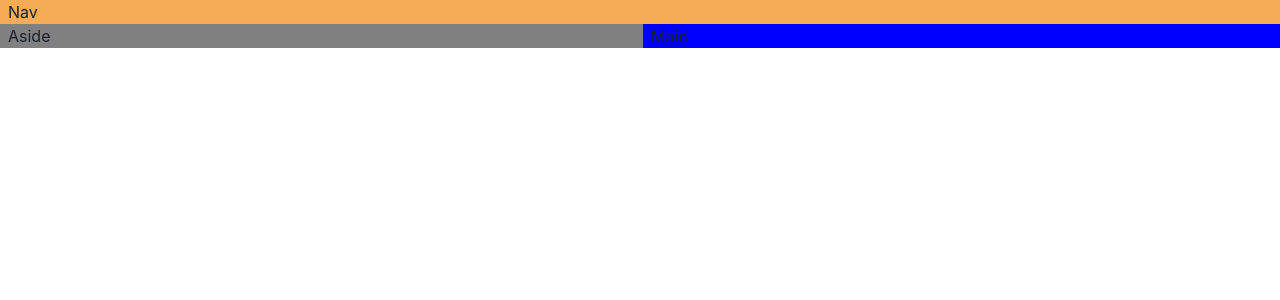
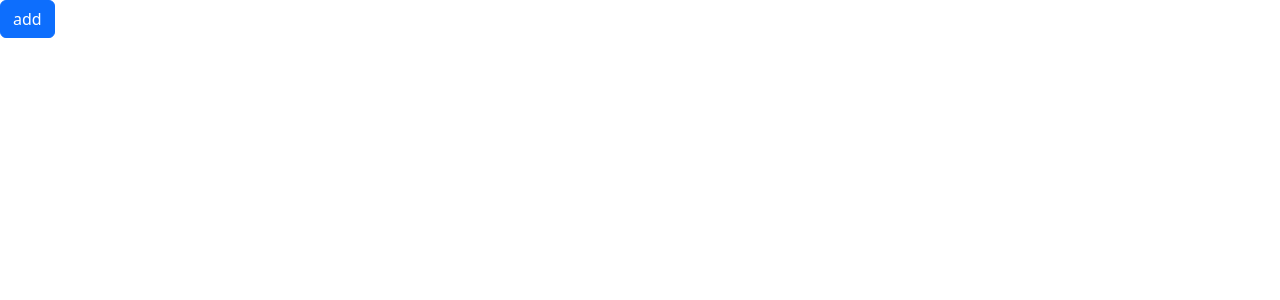
Before and after one commit to PascalGaetan/gaming-hub, a React (Vite) app: page / in a window 1280 px wide. Shown: the top 300 px of the page. Built offline with nearby package versions, Linux system fonts and the light colour scheme.

Commit message:
replacing chakra by bootstrap

```diff
--- a/package.json
+++ b/package.json
@@ -13,6 +13,7 @@
     "@chakra-ui/react": "^2.6.1",
     "@emotion/react": "^11.11.0",
     "@emotion/styled": "^11.11.0",
+    "bootstrap": "^5.3.0-alpha3",
     "framer-motion": "^10.12.9",
     "react": "^18.2.0",
     "react-dom": "^18.2.0"
--- a/src/App.tsx
+++ b/src/App.tsx
@@ -1,18 +1,7 @@
-import { Grid, GridItem, Show } from '@chakra-ui/react'
-
 function App() {
 
   return (
-    <Grid templateAreas={{
-      base: `"nav" "main"`,
-      lg: `"nav nav" "aside main"`
-    }}>
-      <GridItem pl='2' bg='orange.300' area='nav'>Nav</GridItem>
-      <Show above='lg'>
-        <GridItem pl='2' bg='gray' area='aside'>Aside</GridItem>
-      </Show>
-      <GridItem pl='2' bg='blue' area='main'>Main</GridItem>
-    </Grid>
+    <div className="btn btn-primary">add</div>
   )
 }
 
--- a/src/main.tsx
+++ b/src/main.tsx
@@ -1,13 +1,10 @@
 import React from 'react'
 import ReactDOM from 'react-dom/client'
-import { ChakraProvider } from '@chakra-ui/react'
 import App from './App.tsx'
-import './index.css'
+import 'bootstrap/dist/css/bootstrap.css'
 
 ReactDOM.createRoot(document.getElementById('root') as HTMLElement).render(
   <React.StrictMode>
-    <ChakraProvider>
       <App />
-    </ChakraProvider>
   </React.StrictMode>,
 )
```
Also changed, not shown: 1 other file (tests, documents, lock files or other folders).
